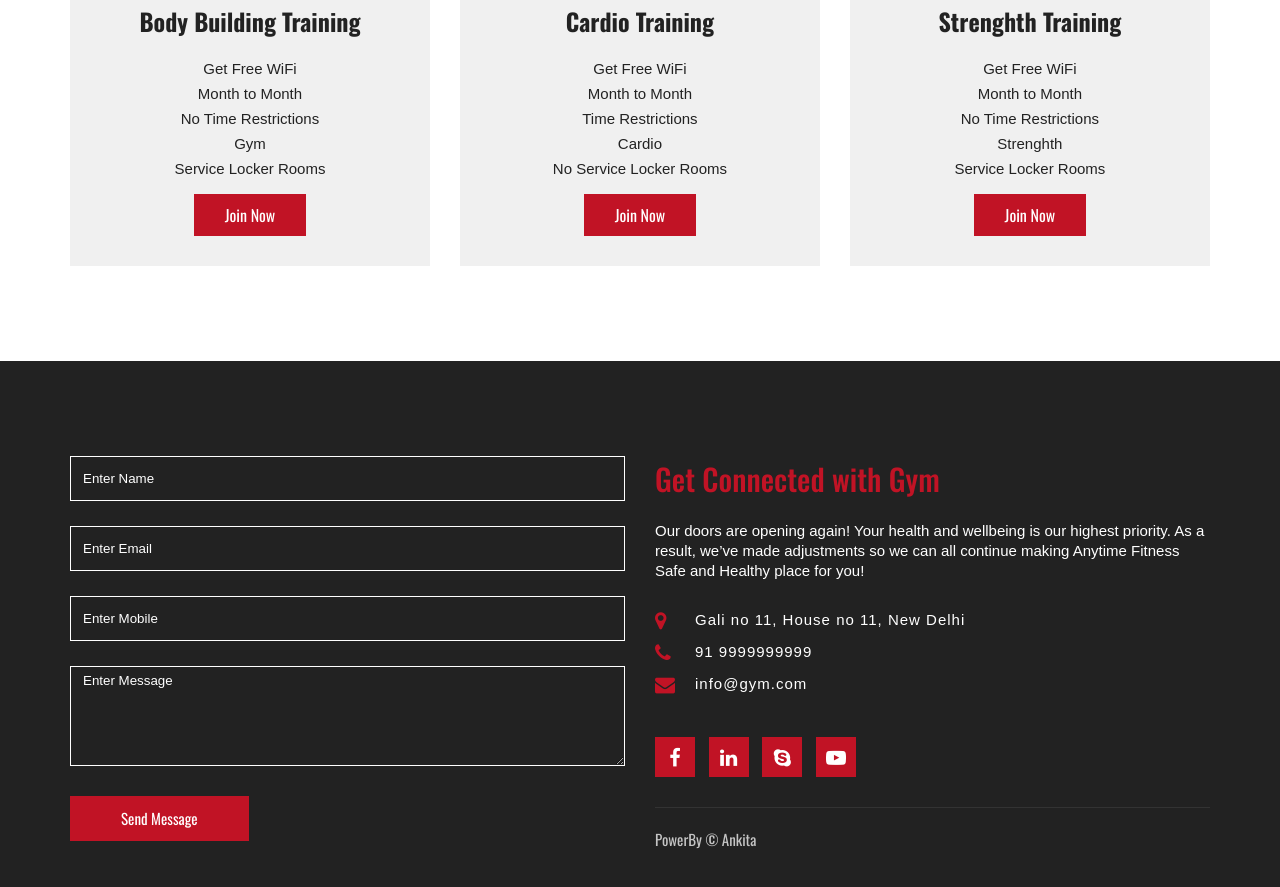
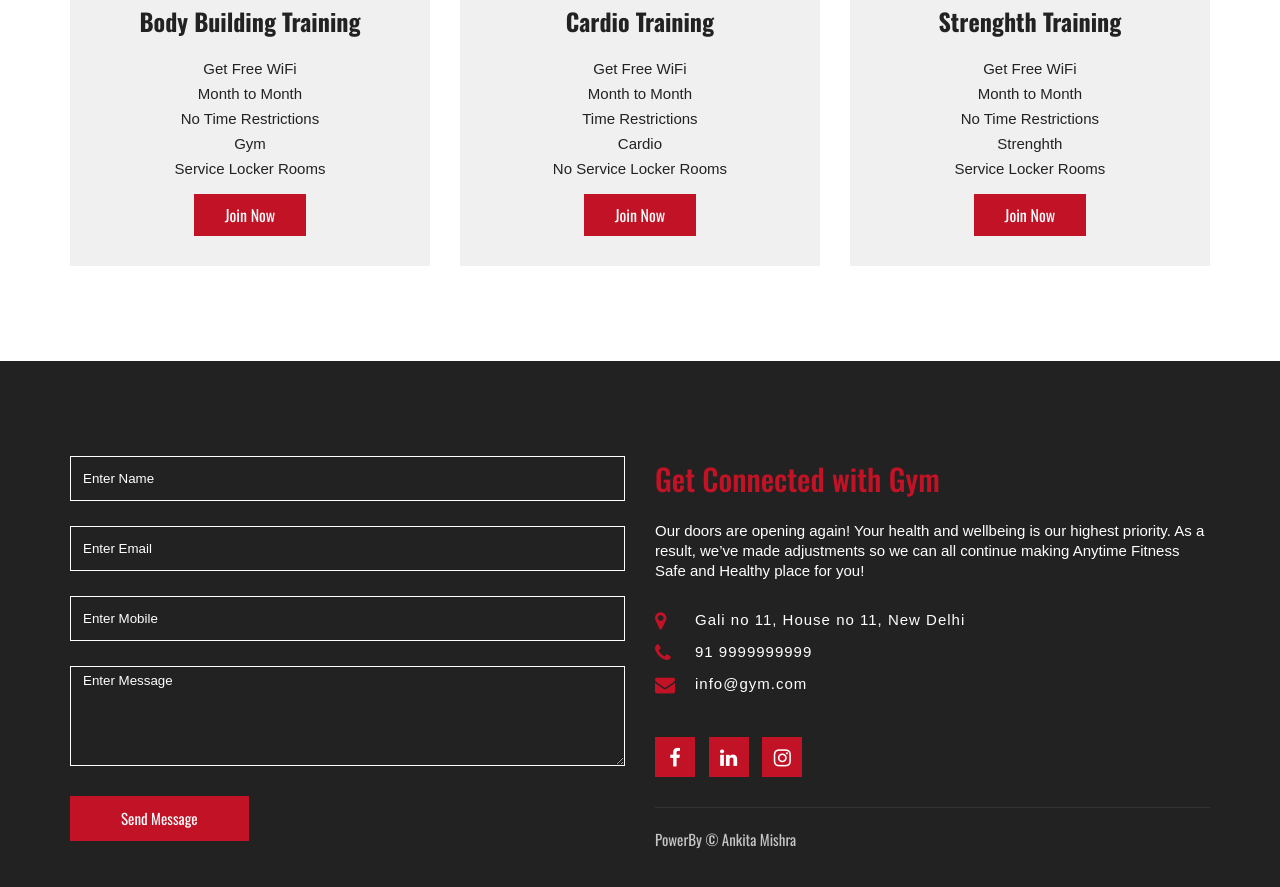
Before and after one commit to ankita7779/Gymnastic.github.io, a plain HTML site: page index.html in a window 1280 px wide. Shown: the part 5818-6705 px from the top of the page. Drawn offline with nearby package versions, Linux system fonts and the light colour scheme.

Commit message:
finals project

```diff
--- a/index.html
+++ b/index.html
@@ -428,13 +428,12 @@
                   </div>
                   <div class="social">
                        <a href=""><span class="fa fa-facebook"></span></a>
-                       <a href=""><span class="fa fa-linkedin"></span></a>
-                       <a href=""><span class="fa fa-skype"></span></a>
-                       <a href=""><span class="fa fa-youtube-play"></span></a>
+                       <a href="https://www.linkedin.com/in/ankita-mishra-a3595517a/"><span class="fa fa-linkedin"></span></a>
+                       <a href="https://www.instagram.com/ankita_7779/"><span class="fa fa-instagram"></span></a>
                   </div>
 
                   <div class="copy">
-                      PowerBy &copy; Ankita
+                      PowerBy &copy; Ankita Mishra
                   </div>
             </div>
         </div>
```
